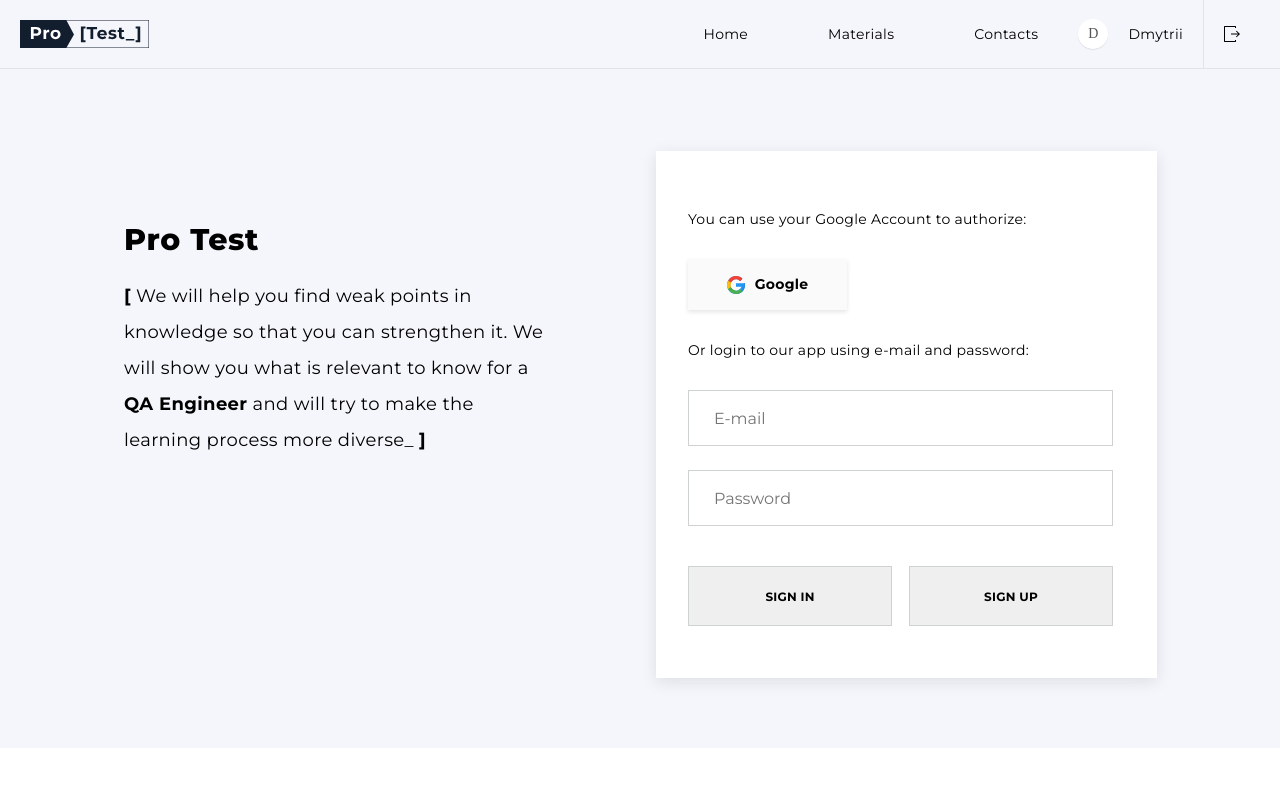
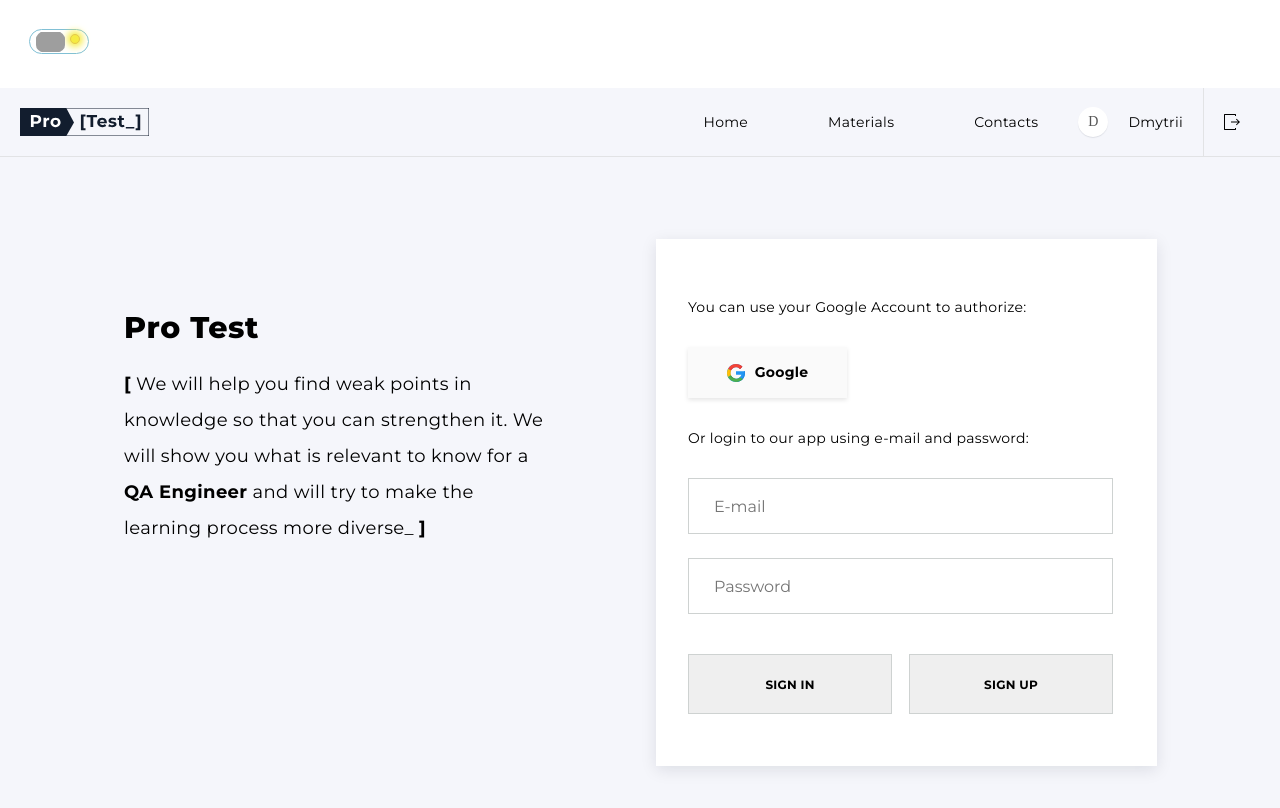
Before and after one commit to mkundeev/team-project-goit-final-fe, a React (Create React App) app: page / in a window 1280 px wide. Shown: the top 808 px of the page. Built offline with nearby package versions, Linux system fonts and the light colour scheme; grey boxes are pictures that could not be loaded.

Commit message:
add theme

```diff
--- a/src/App.jsx
+++ b/src/App.jsx
@@ -11,6 +11,8 @@ import PublicRoute from './routes/PublicRoute';
 import PrivateRoute from './routes/PrivateRoute';
 import ResultRoute from 'routes/ResultRoute';
 import Header from 'components/Header/Header';
+import Theme from 'components/Theme/Theme';
+import Chart from 'components/Chart/Chart';
 
 const AuthorizationPage = lazy(() =>
   import(
@@ -44,6 +46,8 @@ function App() {
   }, [data, dispatch]);
   return (
     <div>
+      <Theme />
+      <Chart />
       <Suspense
         fallback={
           <div className="loader">
@@ -53,14 +57,14 @@ function App() {
       >
         <Header />
         <Routes>
-          <Route
+          {/* <Route
             path="/authorization"
             element={
               <PublicRoute>
                 <AuthorizationPage />
               </PublicRoute>
             }
-          />
+          /> */}
           <Route
             path="/home"
             element={
@@ -80,9 +84,9 @@ function App() {
           <Route
             path="/result"
             element={
-              <ResultRoute>
-                <ResultPage />
-              </ResultRoute>
+              // <ResultRoute>
+              <ResultPage />
+              // </ResultRoute>
             }
           />
           <Route
--- /dev/null
+++ b/src/components/Theme/Theme.jsx
@@ -0,0 +1,46 @@
+import React from 'react';
+import { useLayoutEffect } from 'react';
+import { useLocalStorage } from './useLocalStorage';
+import s from './Theme.module.css';
+
+const useTheme = () => {
+  const [theme, setTheme] = useLocalStorage('theme', 'light');
+  useLayoutEffect(() => {
+    document.documentElement.setAttribute('data-theme', theme);
+  }, [theme]);
+  return { theme, setTheme };
+};
+export default function Theme() {
+  const { theme, setTheme } = useTheme();
+  return (
+    <>
+      <div className={s.wrapperDayNight}>
+        <a href="#" className={s.toggle}>
+          <input
+            className={s.toggleInput}
+            type="checkbox"
+            onChange={() => {
+              if (theme === 'light') {
+                setTheme('dark');
+              } else {
+                setTheme('light');
+              }
+            }}
+            checked={theme === 'dark'}
+          />
+          <div className={s.toggleBg}></div>
+          <div className={s.toggleSwitch}>
+            <img
+              className={s.toggleSwitchFigure}
+              src="https://i.postimg.cc/9MhHs8Qv/day.png"
+              border="0"
+              alt="day"
+            />
+
+            <div className={s.toggleSwitchFigureAlt}></div>
+          </div>
+        </a>
+      </div>
+    </>
+  );
+}
--- /dev/null
+++ b/src/components/Theme/Theme.module.css
@@ -0,0 +1,126 @@
+.wrapperDayNight {
+  padding: 30px;
+}
+/* // =====кнопка день==== */
+.toggle {
+  position: relative;
+  display: inline-block;
+  width: 60px;
+  height: 25px;
+
+  padding: 4px;
+  border-radius: 40px;
+  cursor: pointer;
+  box-shadow: 0px 0px 26px -7px #fff;
+}
+
+.toggle:hover,
+.toggle:focus {
+  box-shadow: 0px 0px 54px 4px var(--shadowBtnDN);
+}
+.toggleBg {
+  position: absolute;
+  top: -0.8px;
+  left: -0.8px;
+  width: 100%;
+  height: 100%;
+  background-color: transparent;
+  border-radius: 40px;
+  border: 1px solid var(--shadowBtnDN);
+  transition: all 0.1s cubic-bezier(0.25, 0.46, 0.45, 0.94);
+}
+.toggleInput {
+  position: absolute;
+  top: 0px;
+  left: 0;
+  width: 100%;
+  height: 100%;
+  border-radius: 40px;
+  z-index: 2;
+  opacity: 0;
+}
+.toggleSwitch {
+  position: relative;
+  width: 10px;
+  height: 10px;
+  margin-left: 36px;
+  background-color: #f5eb42;
+  border: 1px solid #e4c74d;
+  border-radius: 50%;
+  transition: all 0.1s cubic-bezier(0.25, 0.46, 0.45, 0.94);
+  box-shadow: 0px 0px 7px 3px #f5eb42;
+}
+.toggleSwitchFigure {
+  position: absolute;
+  bottom: -25px;
+  left: -57px;
+  display: block;
+  width: 73px;
+  height: 52px;
+  border: none;
+  border-radius: 20px;
+  background-color: #fff;
+  transform: scale(0.4);
+  transition: all 0.12s cubic-bezier(0.25, 0.46, 0.45, 0.94);
+}
+
+.toggleSwitchFigureAlt {
+  box-shadow: 42px -7px 0 -3px #fcfcfc, 75px -10px 0 -3px #fcfcfc,
+    54px 4px 0 -4px #fcfcfc, 83px 7px 0 -2px #fcfcfc, 63px 18px 0 -4px #fcfcfc,
+    44px 28px 0 -2px #fcfcfc, 78px 23px 0 -3px #fcfcfc;
+
+  transition: all 0.12s cubic-bezier(0.25, 0.46, 0.45, 0.94);
+  transform: scale(0);
+}
+/* //========= кнопка ночь =========== */
+
+.toggleInput:checked ~ .toggleSwitch {
+  margin-left: 0;
+  border-color: transparent;
+  background-color: transparent;
+  width: 10px;
+  height: 10px;
+  margin: -2px 0 20px 0;
+  border-radius: 50%;
+  box-shadow: 4px 0px 0 0 #fff;
+}
+.toggleInput:checked ~ .toggleInput {
+  box-shadow: inset 1em 1em rgb(255, 255, 255);
+}
+.toggleInput:checked ~ .toggleSwitch::before {
+  content: ' ';
+  position: absolute;
+  top: -9px;
+  left: 7px;
+  background-size: contain;
+  width: 38px;
+  height: 50px;
+  background-repeat: no-repeat;
+
+  background-image: url(https://i.postimg.cc/L66xDnPt/sleep.webp);
+}
+.toggleInput:checked ~ .toggleBg {
+  background-color: rgb(63, 78, 79);
+  border-color: #2c2c2c;
+}
+
+.toggleInput:checked ~ .toggleSwitch .toggleSwitchFigure {
+  margin-left: 0px;
+  opacity: 0;
+  transform: scale(0.1);
+}
+
+.toggleInput:checked ~ .toggleSwitch .toggleSwitchFigureAlt {
+  transform: scale(0.7);
+}
+
+/* // =========стили для темной темы =========
+.nightTheme {
+  background: rgb(140, 24, 44);
+  background: radial-gradient(
+    circle,
+    rgba(140, 24, 44, 1) 0%,
+    rgba(40, 46, 53, 1) 75%
+  );
+  color: #fff;
+} */
--- /dev/null
+++ b/src/components/Theme/index.js
@@ -0,0 +1 @@
+export { default } from './Theme';
--- /dev/null
+++ b/src/components/Theme/useLocalStorage.js
@@ -0,0 +1,13 @@
+import { useState, useEffect } from 'react';
+
+export function useLocalStorage(key, defaultValue) {
+  const [state, setState] = useState(
+    () => JSON.parse(window.localStorage.getItem(key)) ?? defaultValue
+  );
+
+  useEffect(() => {
+    window.localStorage.setItem(key, JSON.stringify(state));
+  }, [key, state]);
+
+  return [state, setState];
+}
--- a/src/index.css
+++ b/src/index.css
@@ -6,8 +6,9 @@
   --desktop: 1280px;
 
   /* fonts */
-  --mainFont: "Montserrat", sans-serif;
-
+  --mainFont: 'Montserrat', sans-serif;
+}
+html[data-theme='light'] {
   /* text colors */
   --white: #ffffff;
   --black: #000000;
@@ -23,9 +24,31 @@
   --footerBgColor: #02172a;
   --diagramWrongBgColor: #d7d7d7;
   --btnGoogleBgColor: #fafafa;
+  --shadowBtnDN: #81c0d5;
+  --bgGraphite: #fff;
+}
+html[data-theme='dark'] {
+  --white: #000;
+  --black: #fff;
+  --secondaryTextColor: #d1d0d0;
+  --accentColor: #ff6b09;
+  --footerTextColor: rgba(44, 44, 44, 0.4);
+  --headerBorderColor: #474747;
+  --vectorColor: #d0d9e9;
+  --inputBorderColor: #545555;
+  --labelTextColor: #504f4f;
+
+  --primaryBgColor: #1d1d1d;
+  --footerBgColor: #2a3947;
+  --diagramWrongBgColor: #3f3e3e;
+  --btnGoogleBgColor: #111111;
+  --shadowBtnDN: #fff;
+  --bgGraphite: rgb(44, 54, 57);
 }
 
-body {
+body,
+section {
+  background: var(--bgGraphite);
   margin: 0;
   font-family: -apple-system, BlinkMacSystemFont, 'Segoe UI', 'Roboto', 'Oxygen',
     'Ubuntu', 'Cantarell', 'Fira Sans', 'Droid Sans', 'Helvetica Neue',
```
